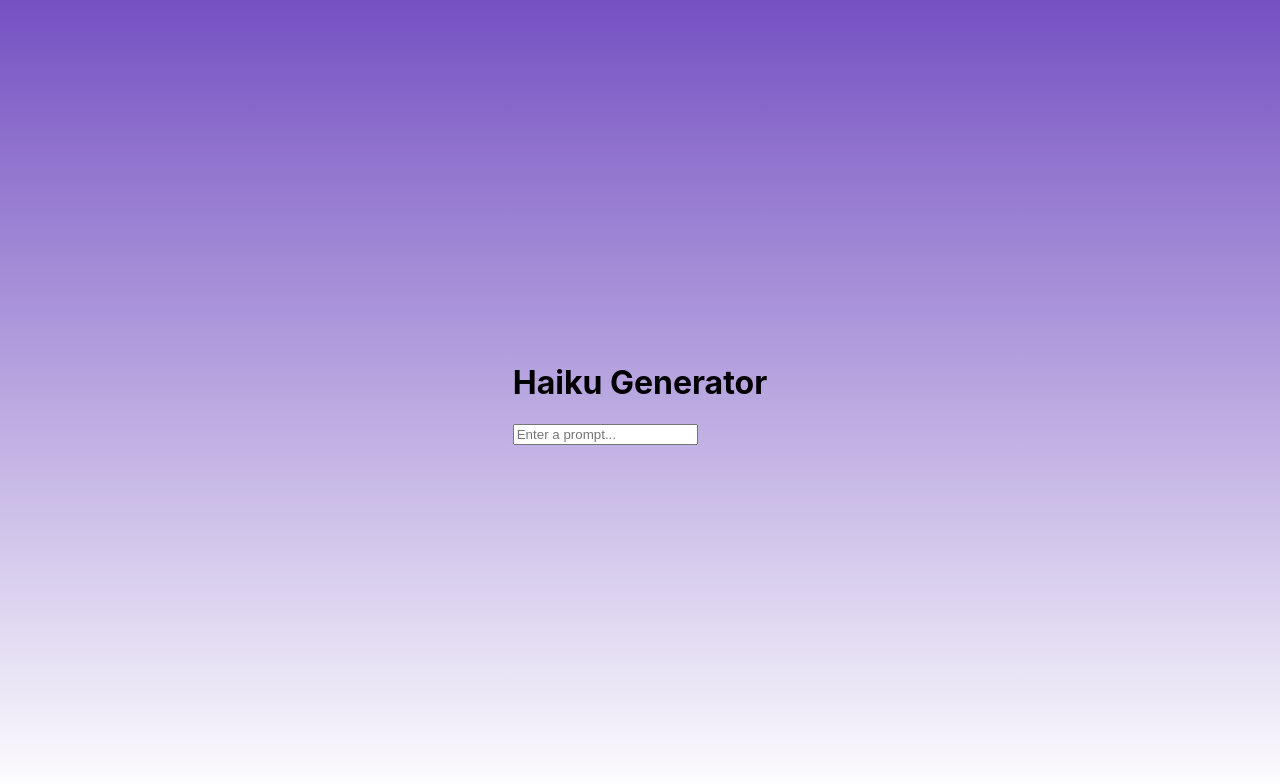
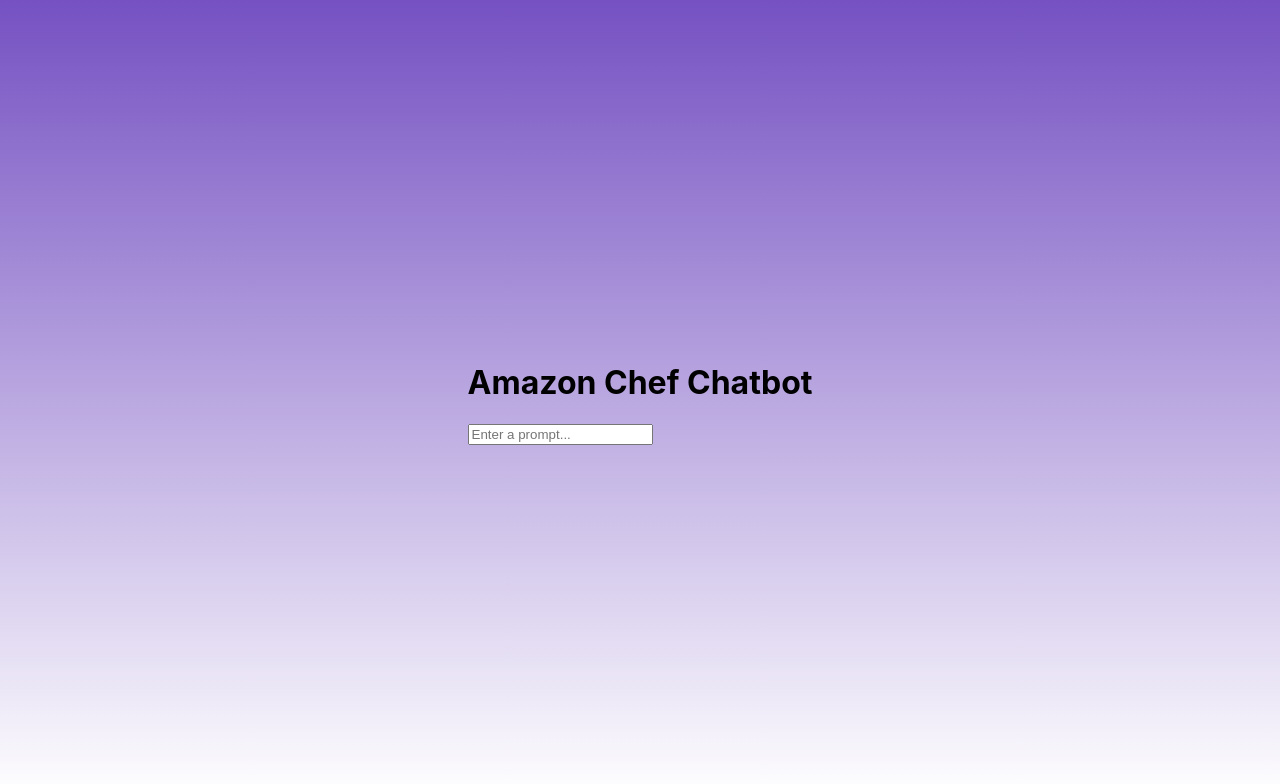
Before and after one commit to geekInPyjamas/amazon-chef-chatbot, a React (Vite) app: page / in a window 1280 px wide. Shown: the top 784 px of the page. Built offline with nearby package versions, Linux system fonts and the light colour scheme; what aws-amplify would draw is missing.

Commit message:
Removing haiku and replacing with Amazon chef

```diff
--- a/src/App.tsx
+++ b/src/App.tsx
@@ -32,7 +32,7 @@
   return (
     <main className="flex min-h-screen flex-col items-center justify-center p-24 dark:text-white">
       <div>
-        <h1 className="text-3xl font-bold text-center mb-4">Haiku Generator</h1>
+        <h1 className="text-3xl font-bold text-center mb-4">Amazon Chef Chatbot</h1>
 
         <form className="mb-4 self-center max-w-[500px]" onSubmit={sendPrompt}>
           <input
```
Also changed, not shown: 2 other files (tests, documents, lock files or other folders).
